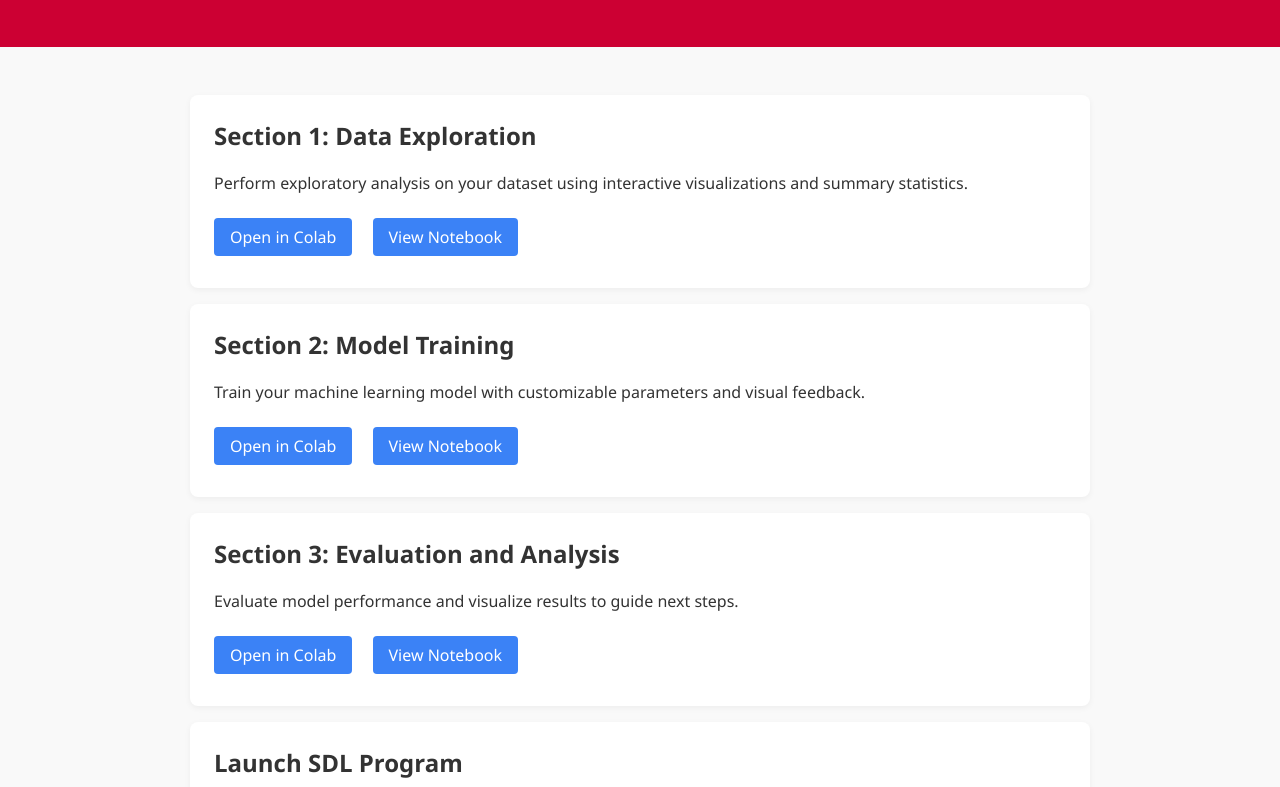
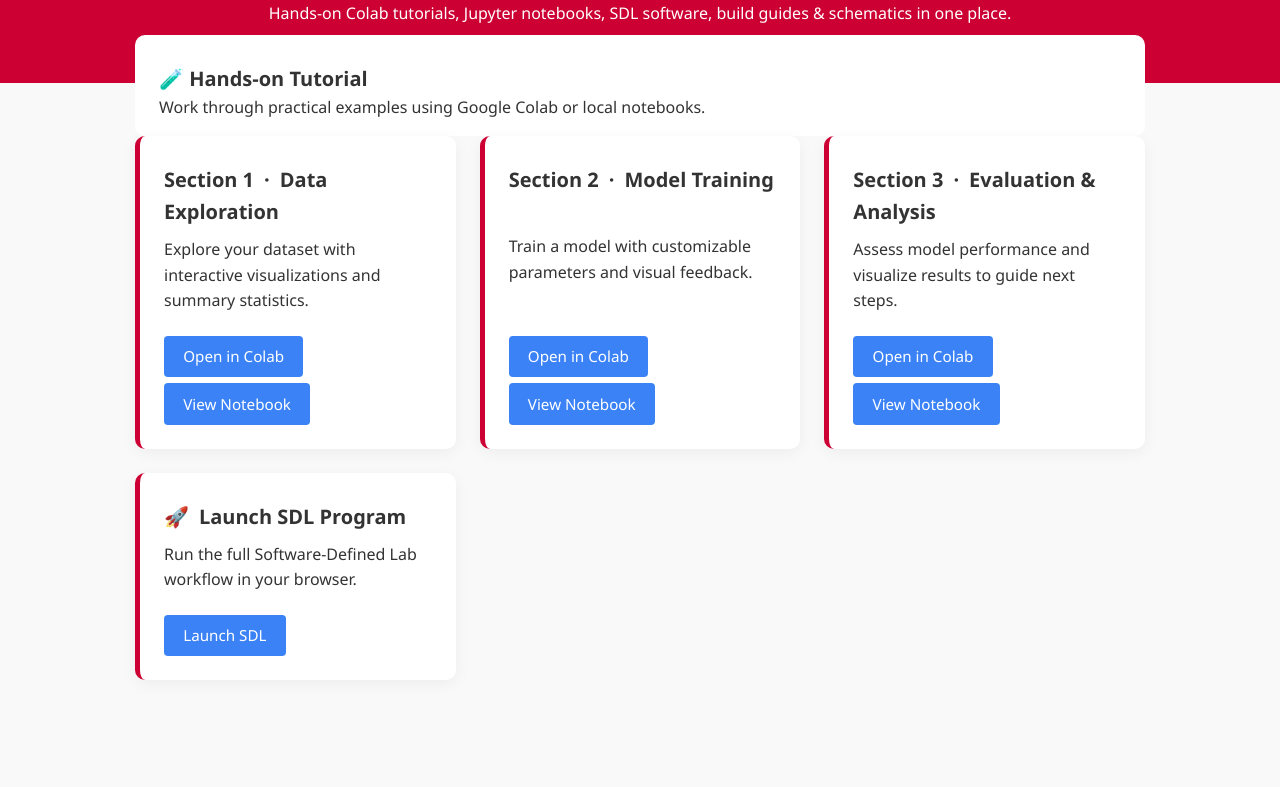
Before and after one commit to Pasta1107/Public-Test, a plain HTML site: page index.html in a window 1280 px wide. Shown: the part 114-901 px from the top of the page. Drawn offline with Linux system fonts and the light colour scheme.

Commit message:
Update index.html

```diff
--- a/index.html
+++ b/index.html
@@ -2,109 +2,163 @@
 <html lang="en">
 <head>
   <meta charset="UTF-8" />
-  <meta name="viewport" content="width=device-width, initial-scale=1.0"/>
-  <title>My Project Landing Page</title>
+  <meta name="viewport" content="width=device-width, initial-scale=1.0" />
+  <title>User’s Guide · Self-Driven Lab</title>
+
+  <!-- ===== BASE STYLES ===== -->
   <style>
+    :root {
+      --accent: #cc0033;          /* header + borders */
+      --primary: #3b82f6;         /* buttons */
+      --primary-dark: #2563eb;
+      --bg: #f9f9f9;
+      --card-bg: #ffffff;
+      --text: #333;
+      --radius: 10px;
+      --shadow: 0 4px 16px rgba(0, 0, 0, 0.05);
+    }
+
+    * { box-sizing: border-box; }
     body {
-      font-family: "Segoe UI", sans-serif;
       margin: 0;
-      padding: 0;
-      background: #f9f9f9;
-      color: #333;
+      font-family: "Segoe UI", system-ui, sans-serif;
+      background: var(--bg);
+      color: var(--text);
+      line-height: 1.6;
     }
+
+    /* ===== HEADER ===== */
     header {
-      background: #CC0033;
-      color: white;
-      padding: 2rem;
+      background: var(--accent);
+      color: #fff;
       text-align: center;
+      padding: 3rem 1rem 2.5rem;
     }
-    h1 {
-      margin: 0;
+    header h1 { margin: 0 0 0.5rem; }
+
+    /* ===== LAYOUT ===== */
+    .container {
+      max-width: 1050px;
+      margin: -3rem auto 4rem;      /* pulls cards up into header curve */
+      padding: 0 1.25rem;
     }
-    .container {
-      padding: 2rem;
-      max-width: 900px;
-      margin: auto;
+    .cards-grid {
+      display: grid;
+      grid-template-columns: repeat(auto-fit, minmax(300px, 1fr));
+      gap: 1.5rem;
     }
-    .section {
-      background: white;
-      padding: 1.5rem;
-      margin: 1rem 0;
-      border-radius: 8px;
-      box-shadow: 0 2px 6px rgba(0,0,0,0.05);
+
+    /* ===== CARD ===== */
+    .card {
+      background: var(--card-bg);
+      border-left: 5px solid var(--accent);
+      border-radius: var(--radius);
+      box-shadow: var(--shadow);
+      padding: 1.75rem 1.5rem 1.5rem;
+      display: flex;
+      flex-direction: column;
+      justify-content: space-between;
+      transition: transform 0.15s ease, box-shadow 0.15s ease;
     }
-    .section h2 {
-      margin-top: 0;
+    .card:hover {
+      transform: translateY(-4px);
+      box-shadow: 0 8px 20px rgba(0, 0, 0, 0.08);
     }
-    .links a {
+    .card h2 {
+      margin: 0 0 0.55rem;
+      font-size: 1.25rem;
+    }
+    .card p { margin: 0 0 1rem; }
+
+    /* ===== BUTTON ===== */
+    .btn {
       display: inline-block;
-      margin: 0.5rem 1rem 0.5rem 0;
-      padding: 0.5rem 1rem;
-      background: #3b82f6;
-      color: white;
+      padding: 0.55rem 1.2rem;
+      margin: 0.35rem 0.4rem 0 0;
+      background: var(--primary);
+      color: #fff;
       text-decoration: none;
       border-radius: 4px;
+      font-size: 0.95rem;
+      transition: background 0.15s ease;
     }
-    .links a:hover {
-      background: #2563eb;
-    }
-    .footer {
+    .btn:hover { background: var(--primary-dark); }
+
+    /* ===== FOOTER ===== */
+    footer {
       text-align: center;
-      padding: 2rem;
+      color: #666;
+      padding: 2.5rem 1rem 3rem;
       font-size: 0.9rem;
-      color: #555;
     }
   </style>
 </head>
+
 <body>
-
+  <!-- ===== HERO ===== -->
   <header>
-    <h1>Interactive Project Launcher</h1>
-    <p>Choose a section to explore the models and run the code on Google Colab or locally via Jupyter.</p>
+    <h1>User’s Guide to Your First Self-Driven Lab</h1>
+    <p>Hands-on Colab tutorials, Jupyter notebooks, SDL software, build guides &amp; schematics in one place.</p>
   </header>
 
-  <div class="container">
+  <!-- ===== MAIN CONTENT ===== -->
+  <main class="container">
 
-    <div class="section">
-      <h2>Section 1: Data Exploration</h2>
-      <p>Perform exploratory analysis on your dataset using interactive visualizations and summary statistics.</p>
-      <div class="links">
-        <a href="https://colab.research.google.com/drive/your_colab_id_1" target="_blank">Open in Colab</a>
-        <a href="https://github.com/yourusername/yourrepo/blob/main/notebooks/section1.ipynb" target="_blank">View Notebook</a>
+    <!-- Hands-on Tutorial heading -->
+    <section class="card" style="border:none; box-shadow:none; padding-bottom:0;">
+      <h2 style="margin-bottom:0;">🧪 Hands-on Tutorial</h2>
+      <p style="margin-top:0;">Work through practical examples using Google Colab or local notebooks.</p>
+    </section>
+
+    <!-- Tutorial Cards -->
+    <div class="cards-grid">
+
+      <!-- Section 1 -->
+      <section class="card">
+        <h2>Section 1 · Data Exploration</h2>
+        <p>Explore your dataset with interactive visualizations and summary statistics.</p>
+        <div>
+          <a class="btn" href="https://colab.research.google.com/drive/your_colab_id_1" target="_blank">Open in Colab</a>
+          <a class="btn" href="https://github.com/yourusername/yourrepo/blob/main/notebooks/section1.ipynb" target="_blank">View Notebook</a>
         </div>
+      </section>
+
+      <!-- Section 2 -->
+      <section class="card">
+        <h2>Section 2 · Model Training</h2>
+        <p>Train a model with customizable parameters and visual feedback.</p>
+        <div>
+          <a class="btn" href="https://colab.research.google.com/drive/your_colab_id_2" target="_blank">Open in Colab</a>
+          <a class="btn" href="https://github.com/yourusername/yourrepo/blob/main/notebooks/section2.ipynb" target="_blank">View Notebook</a>
         </div>
+      </section>
 
-    <div class="section">
-      <h2>Section 2: Model Training</h2>
-      <p>Train your machine learning model with customizable parameters and visual feedback.</p>
-      <div class="links">
-        <a href="https://colab.research.google.com/drive/your_colab_id_2" target="_blank">Open in Colab</a>
-        <a href="https://github.com/yourusername/yourrepo/blob/main/notebooks/section2.ipynb" target="_blank">View Notebook</a>
+      <!-- Section 3 -->
+      <section class="card">
+        <h2>Section 3 · Evaluation &amp; Analysis</h2>
+        <p>Assess model performance and visualize results to guide next steps.</p>
+        <div>
+          <a class="btn" href="https://colab.research.google.com/drive/your_colab_id_3" target="_blank">Open in Colab</a>
+          <a class="btn" href="https://github.com/yourusername/yourrepo/blob/main/notebooks/section3.ipynb" target="_blank">View Notebook</a>
         </div>
+      </section>
+
+      <!-- SDL Program -->
+      <section class="card">
+        <h2>🚀 Launch SDL Program</h2>
+        <p>Run the full Software-Defined Lab workflow in your browser.</p>
+        <div>
+          <a class="btn" href="https://sdl-platform-link.com" target="_blank">Launch SDL</a>
         </div>
-
-    <div class="section">
-      <h2>Section 3: Evaluation and Analysis</h2>
-      <p>Evaluate model performance and visualize results to guide next steps.</p>
-      <div class="links">
-        <a href="https://colab.research.google.com/drive/your_colab_id_3" target="_blank">Open in Colab</a>
-        <a href="https://github.com/yourusername/yourrepo/blob/main/notebooks/section3.ipynb" target="_blank">View Notebook</a>
-      </div>
-    </div>
-
-    <div class="section">
-      <h2>Launch SDL Program</h2>
-      <p>Ready to run the full Software Defined Lab workflow? Click below to get started.</p>
-      <div class="links">
-        <a href="https://sdl-platform-link.com" target="_blank">Launch SDL</a>
-      </div>
-    </div>
+      </section>
 
     </div>
+  </main>
 
-  <div class="footer">
-    © 2025 Your Name or Lab · Powered by GitHub Pages
-  </div>
+  <!-- ===== FOOTER ===== -->
+  <footer>
+    © 2025 Your Name / Lab · Powered by GitHub Pages
+  </footer>
 
 </body>
 </html>
```
Lines whose indentation alone changed are shown as unchanged.
